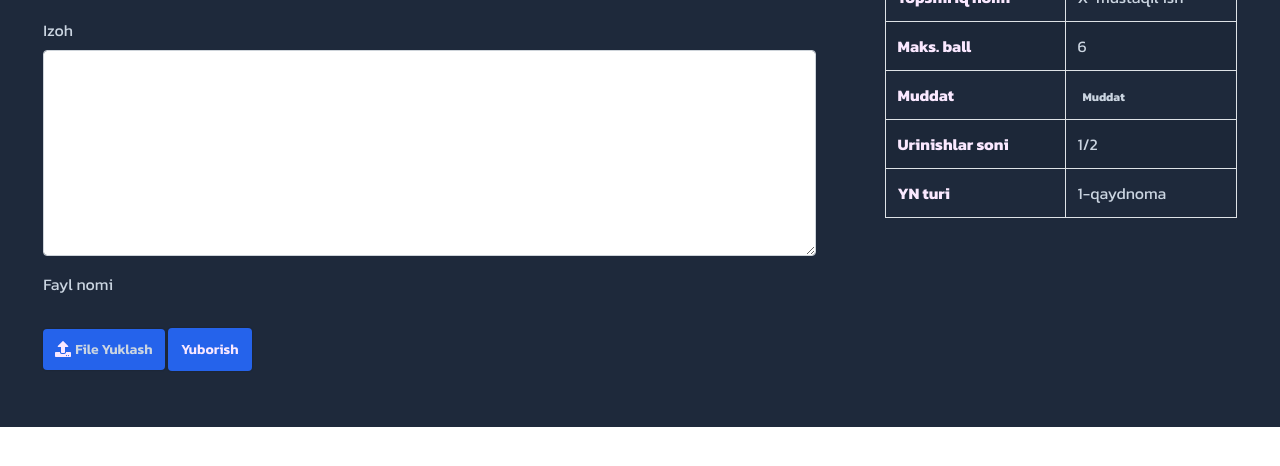
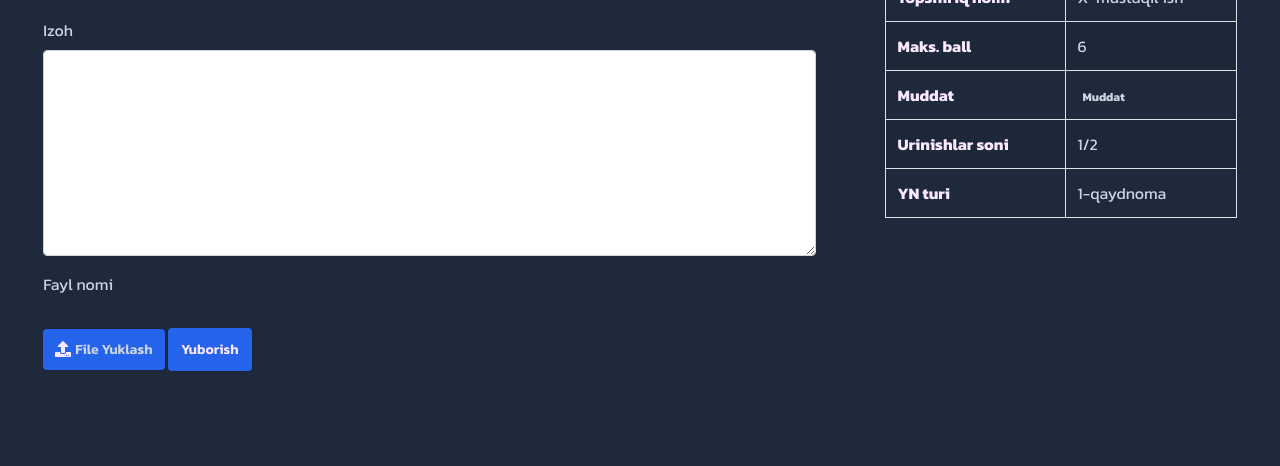
Before and after one commit to ZiyovuddinTolipov/hemis-app, a plain HTML site: page student-file-upload.html in a window 1280 px wide. Shown: the part 244-710 px from the top of the page. Drawn offline with Linux system fonts and the light colour scheme.

Commit message:
kutubxona

```diff
--- a/css/student-file.css
+++ b/css/student-file.css
@@ -18,10 +18,11 @@
     --bg-300:#475569;
 
 }
-.container-fluid {
+.content ,.container-fluid {
   background: var(--bg-100);
   width: 100%;
   height:auto;
+  min-height: 100vh;
   padding: 0.5rem 1rem;
 }
 .box-body {
--- a/student-file-upload.html
+++ b/student-file-upload.html
@@ -11,7 +11,7 @@
 <link rel="stylesheet" href="css/student-file.css">
 
 <body>
-    <section class="content container-fluid">
+    <div class="content container-fluid">
         <div class="row p-2">
             <div class="col col-md-8 col-lg-8">
                 <div class="box box-default ">
@@ -156,7 +156,7 @@
 
 
         </div>
-    </section>
+    </div>
     <script src="./js/studentUpload.js"></script>
 </body>
 
```
